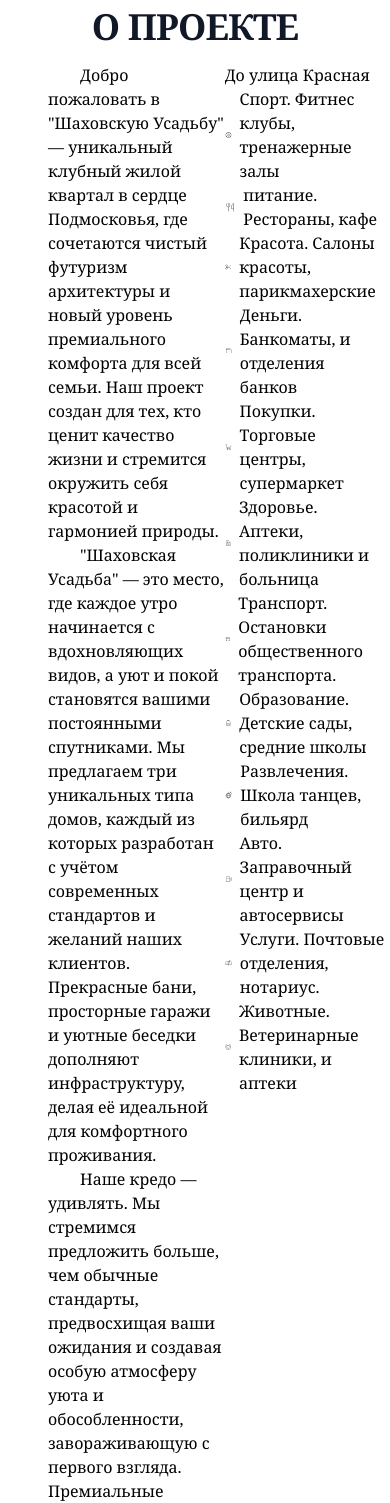
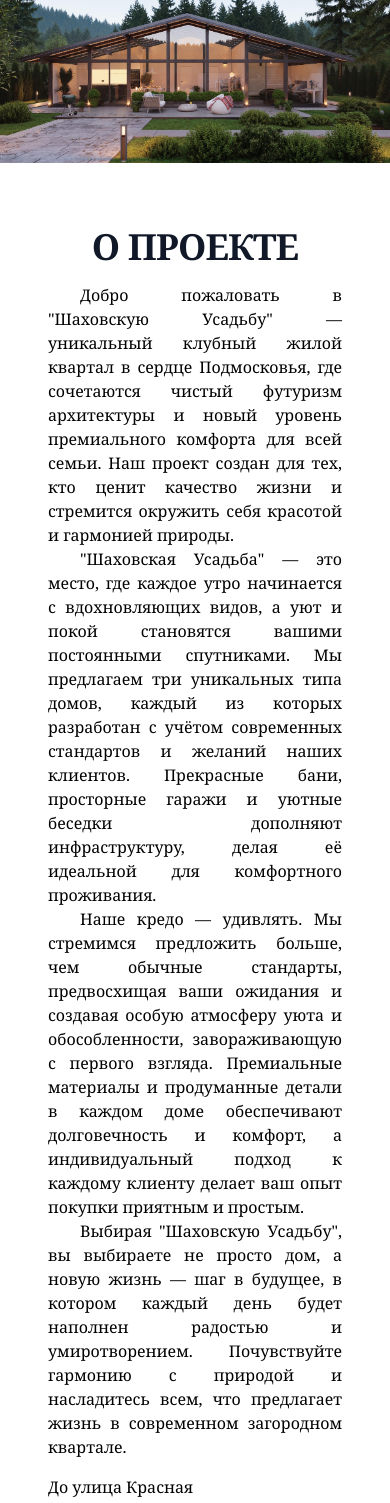
Before and after one commit to ViruSkin/shahovskaya, a React (Vite) app: page / in a window 390 px wide. Shown: the part 340-1843 px from the top of the page. Built offline with nearby package versions, Linux system fonts and the light colour scheme.

Commit message:
mobile fix

```diff
--- a/src/components/Header.tsx
+++ b/src/components/Header.tsx
@@ -1,16 +1,12 @@
 export default function Header() {
     return (
-        <div
-            className="relative w-full"
-            style={{
-                paddingTop: "56.25%",
-                backgroundImage: `url('/images/header.jpg')`,
-                backgroundSize: "cover",
-                backgroundPosition: "center",
-                backgroundRepeat: "no-repeat",
-            }}
-        >
-            <div className="absolute top-0 left-0 w-full h-full flex flex-col items-center">
+        <div className="relative w-full">
+            <div className="md:hidden">
+                <img src="/images/logotype.svg" alt="логотип" />
+            </div>
+            <img src="/images/header.jpg" alt="Header Background" className="w-full h-full object-cover" />
+
+            <div className="hidden md:flex flex-col items-center absolute top-0 left-0 w-full h-full">
                 <img
                     src="/images/logotype.svg"
                     alt="логотип"
--- a/src/components/Project.tsx
+++ b/src/components/Project.tsx
@@ -1,3 +1,4 @@
+import { IconType } from "react-icons";
 import {
     PiBackpackThin,
     PiBasketballThin,
@@ -13,87 +14,76 @@ import {
     PiWalletThin,
 } from "react-icons/pi";
 
+interface InfoBoxProps {
+    icon: IconType;
+    title: string;
+    text: string;
+}
+const InfoBox: React.FC<InfoBoxProps> = ({ icon: Icon, title, text }) => {
+    return (
+        <div className="flex flex-row">
+            <div>
+                <Icon className="w-12 h-12" />
+            </div>
+            <div className="flex flex-col ml-4">
+                <div>{title}</div>
+                <div className="text-gray-500 text-sm">{text}</div>
+            </div>
+        </div>
+    );
+};
 const Project = () => {
     return (
         <div className="flex flex-col mx-12 space-y-4">
             <div className="flex justify-center">
                 <h5 className="text-4xl font-bold tracking-tight text-gray-900 dark:text-white">О ПРОЕКТЕ</h5>
             </div>
-            <div className="flex flex-row">
-                <div className="basis-1/2">
-                    <p className="indent-8">
-                        Добро пожаловать в "Шаховскую Усадьбу" — уникальный клубный жилой квартал в сердце Подмосковья,
-                        где сочетаются чистый футуризм архитектуры и новый уровень премиального комфорта для всей семьи.
-                        Наш проект создан для тех, кто ценит качество жизни и стремится окружить себя красотой и
-                        гармонией природы.
+            <div className="text-justify indent-8">
+                <p>
+                    Добро пожаловать в "Шаховскую Усадьбу" — уникальный клубный жилой квартал в сердце Подмосковья, где
+                    сочетаются чистый футуризм архитектуры и новый уровень премиального комфорта для всей семьи. Наш
+                    проект создан для тех, кто ценит качество жизни и стремится окружить себя красотой и гармонией
+                    природы.
                 </p>
-                    <p className="indent-8">
+                <p>
                     "Шаховская Усадьба" — это место, где каждое утро начинается с вдохновляющих видов, а уют и покой
-                        становятся вашими постоянными спутниками. Мы предлагаем три уникальных типа домов, каждый из
-                        которых разработан с учётом современных стандартов и желаний наших клиентов. Прекрасные бани,
-                        просторные гаражи и уютные беседки дополняют инфраструктуру, делая её идеальной для комфортного
-                        проживания.
+                    становятся вашими постоянными спутниками. Мы предлагаем три уникальных типа домов, каждый из которых
+                    разработан с учётом современных стандартов и желаний наших клиентов. Прекрасные бани, просторные
+                    гаражи и уютные беседки дополняют инфраструктуру, делая её идеальной для комфортного проживания.
                 </p>
-                    <p className="indent-8">
+                <p>
                     Наше кредо — удивлять. Мы стремимся предложить больше, чем обычные стандарты, предвосхищая ваши
                     ожидания и создавая особую атмосферу уюта и обособленности, завораживающую с первого взгляда.
                     Премиальные материалы и продуманные детали в каждом доме обеспечивают долговечность и комфорт, а
                     индивидуальный подход к каждому клиенту делает ваш опыт покупки приятным и простым.
                 </p>
-                    <p className="indent-8">
-                        Выбирая "Шаховскую Усадьбу", вы выбираете не просто дом, а новую жизнь — шаг в будущее, в
-                        котором каждый день будет наполнен радостью и умиротворением. Почувствуйте гармонию с природой и
-                        насладитесь всем, что предлагает жизнь в современном загородном квартале.
-                    </p>
-                    <p className="indent-8">
-                        Присоединяйтесь к числу тех, кто уже выбрал для себя лучшее. Добро пожаловать в "Шаховскую
-                        Усадьбу".
+                <p>
+                    Выбирая "Шаховскую Усадьбу", вы выбираете не просто дом, а новую жизнь — шаг в будущее, в котором
+                    каждый день будет наполнен радостью и умиротворением. Почувствуйте гармонию с природой и насладитесь
+                    всем, что предлагает жизнь в современном загородном квартале.
                 </p>
             </div>
-                <div className="basis-1/2">
             <div className="flex flex-col">
                 <div>
                     До улица Красная
                     <br />
                 </div>
-                        <div className="flex flex-col">
-                            <div className="flex items-center basis-1/2">
-                                <PiBasketballThin className="mr-2" /> Спорт. Фитнес клубы, тренажерные залы
+                <div className="flex flex-row justify-center">
+                    <div className="flex flex-col basis-1/2 max-w-fit mx-auto">
+                        <InfoBox icon={PiForkKnifeThin} title="Питание" text="Рестораны, кафе" />
+                        <InfoBox icon={PiScissorsThin} title="Красота" text="Салоны красоты, парикмахерские" />
+                        <InfoBox icon={PiBasketballThin} title="Спорт" text="Фитнес клубы, тренажерные залы" />
+                        <InfoBox icon={PiWalletThin} title="Деньги" text="Банкоматы, и отделения банков" />
+                        <InfoBox icon={PiShoppingCartThin} title="Покупки" text="Торговые центры, супермаркет" />
+                        <InfoBox icon={PiHospitalThin} title="Здоровье" text="Аптеки, поликлиники и больница" />
                     </div>
-                            <div className="flex items-center basis-1/2">
-                                <PiForkKnifeThin className="mr-2" /> питание. Рестораны, кафе
-                            </div>
-                            <div className="flex items-center basis-1/2">
-                                <PiScissorsThin className="mr-2" /> Красота. Салоны красоты, парикмахерские
-                            </div>
-                            <div className="flex items-center basis-1/2">
-                                <PiWalletThin className="mr-2" /> Деньги. Банкоматы, и отделения банков
-                            </div>
-                            <div className="flex items-center basis-1/2">
-                                <PiShoppingCartThin className="mr-2" /> Покупки. Торговые центры, супермаркет
-                            </div>
-                            <div className="flex items-center basis-1/2">
-                                <PiHospitalThin className="mr-2" /> Здоровье. Аптеки, поликлиники и больница
-                            </div>
-                            <div className="flex items-center">
-                                <PiBusThin className="mr-2" /> Транспорт. Остановки общественного транспорта.
-                            </div>
-                            <div className="flex items-center">
-                                <PiBackpackThin className="mr-2" /> Образование. Детские сады, средние школы
-                            </div>
-                            <div className="flex items-center">
-                                <PiDiscoBallThin className="mr-2" /> Развлечения. Школа танцев, бильярд
-                            </div>
-                            <div className="flex items-center">
-                                <PiGasPumpThin className="mr-2" /> Авто. Заправочный центр и автосервисы
-                            </div>
-                            <div className="flex items-center">
-                                <PiMailboxThin className="mr-2" /> Услуги. Почтовые отделения, нотариус.
-                            </div>
-                            <div className="flex items-center">
-                                <PiDogThin className="mr-2" /> Животные. Ветеринарные клиники, и аптеки
-                            </div>
-                        </div>
+                    <div className="flex flex-col basis-1/2 max-w-fit mx-auto">
+                        <InfoBox icon={PiBusThin} title="Транспорт" text="Остановки общественного транспорта" />
+                        <InfoBox icon={PiBackpackThin} title="Образование" text="Детские сады, средние школы" />
+                        <InfoBox icon={PiDiscoBallThin} title="Развлечения" text="Школа танцев, бильярд" />
+                        <InfoBox icon={PiGasPumpThin} title="Авто" text="Заправочный центр и автосервисы" />
+                        <InfoBox icon={PiMailboxThin} title="Услуги" text="Почтовые отделения, нотариус" />
+                        <InfoBox icon={PiDogThin} title="Животные" text="Ветеринарные клиники, и аптеки" />
                     </div>
                 </div>
             </div>
```
Lines whose indentation alone changed are shown as unchanged.
